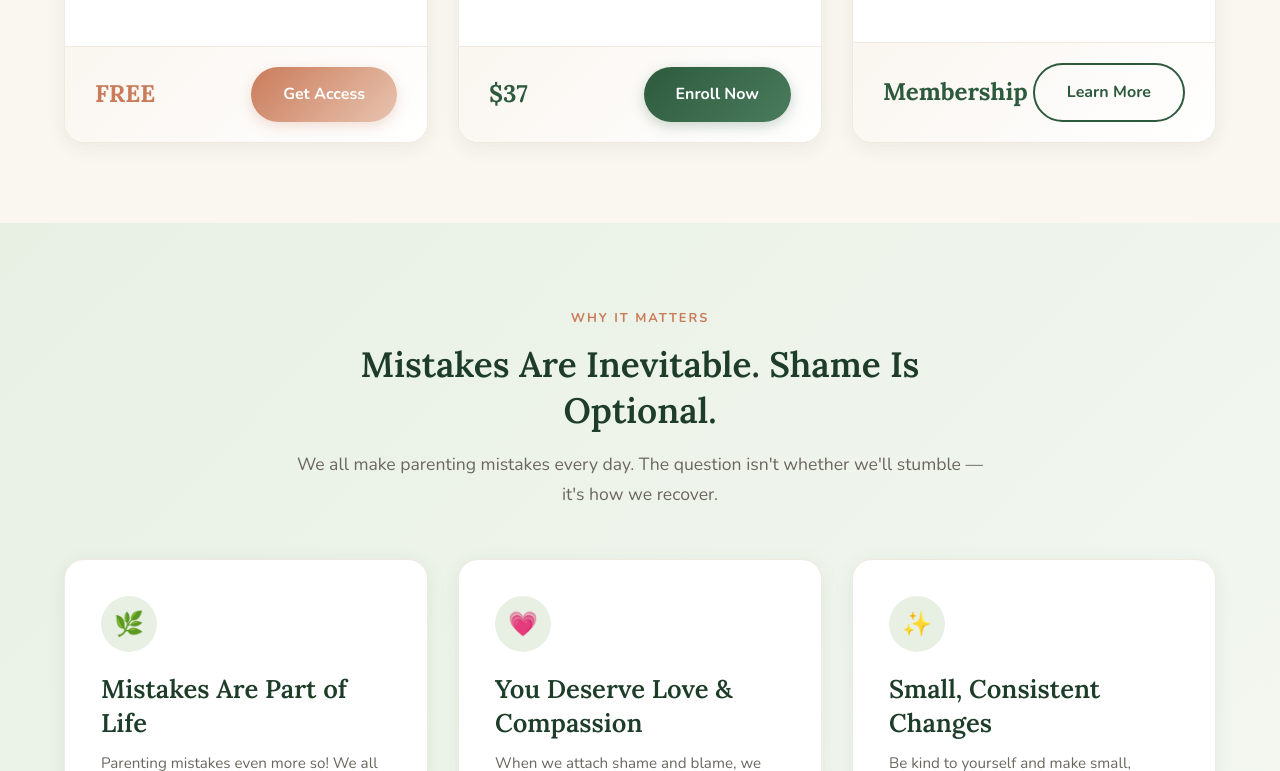
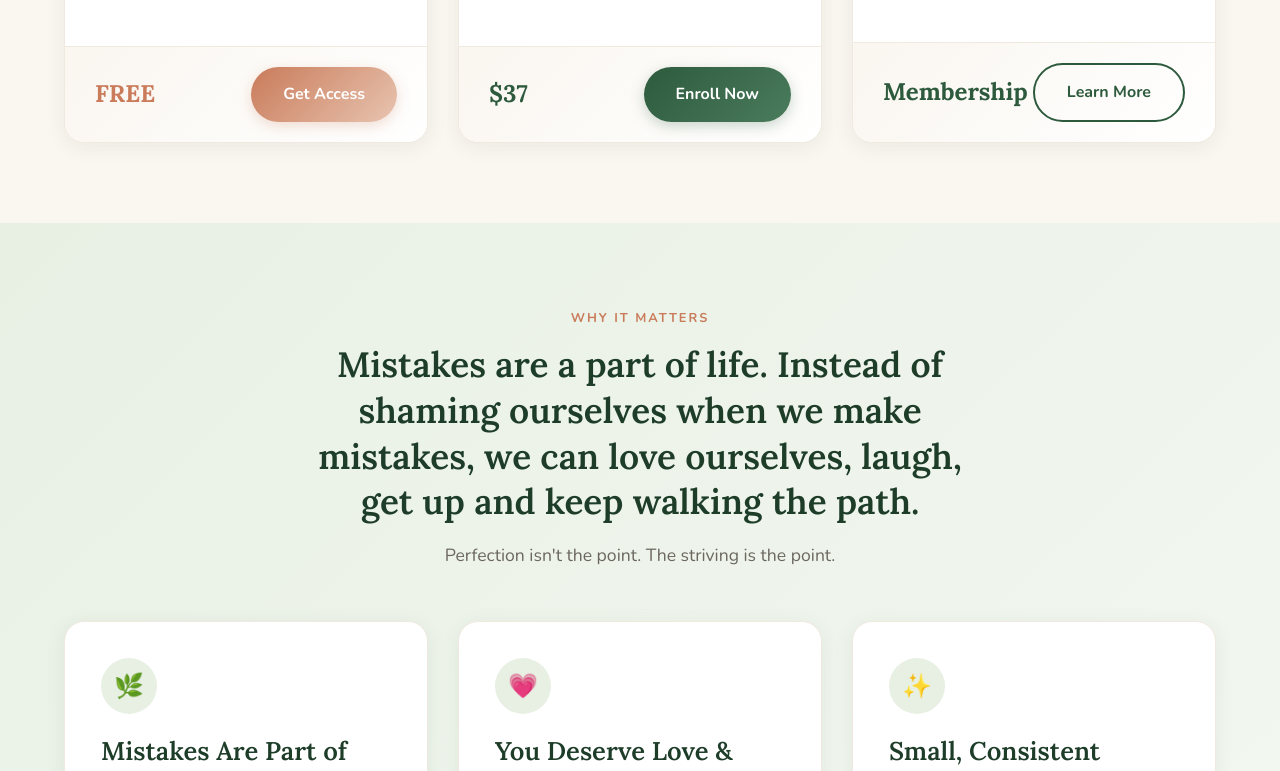
Before and after one commit to MeaningfulIdeas/meaningfulideas, a website: page index.html in a window 1280 px wide. Shown: the part 2509-3280 px from the top of the page. Drawn offline with nearby package versions, Linux system fonts and the light colour scheme.

Commit message:
Update section heading and paragraph text

```diff
--- a/index.html
+++ b/index.html
@@ -141,8 +141,8 @@
     <div class="container">
       <div class="section-heading reveal">
         <span class="section-eyebrow">Why It Matters</span>
-        <h2>Mistakes Are Inevitable. Shame Is Optional.</h2>
-        <p>We all make parenting mistakes every day. The question isn't whether we'll stumble — it's how we recover.</p>
+        <h2>Mistakes are a part of life. Instead of shaming ourselves when we make mistakes, we can love ourselves, laugh, get up and keep walking the path.</h2>
+        <p>Perfection isn't the point. The striving is the point.</p>
       </div>
       <div class="card-grid">
         <div class="card reveal reveal-delay-1">
```
